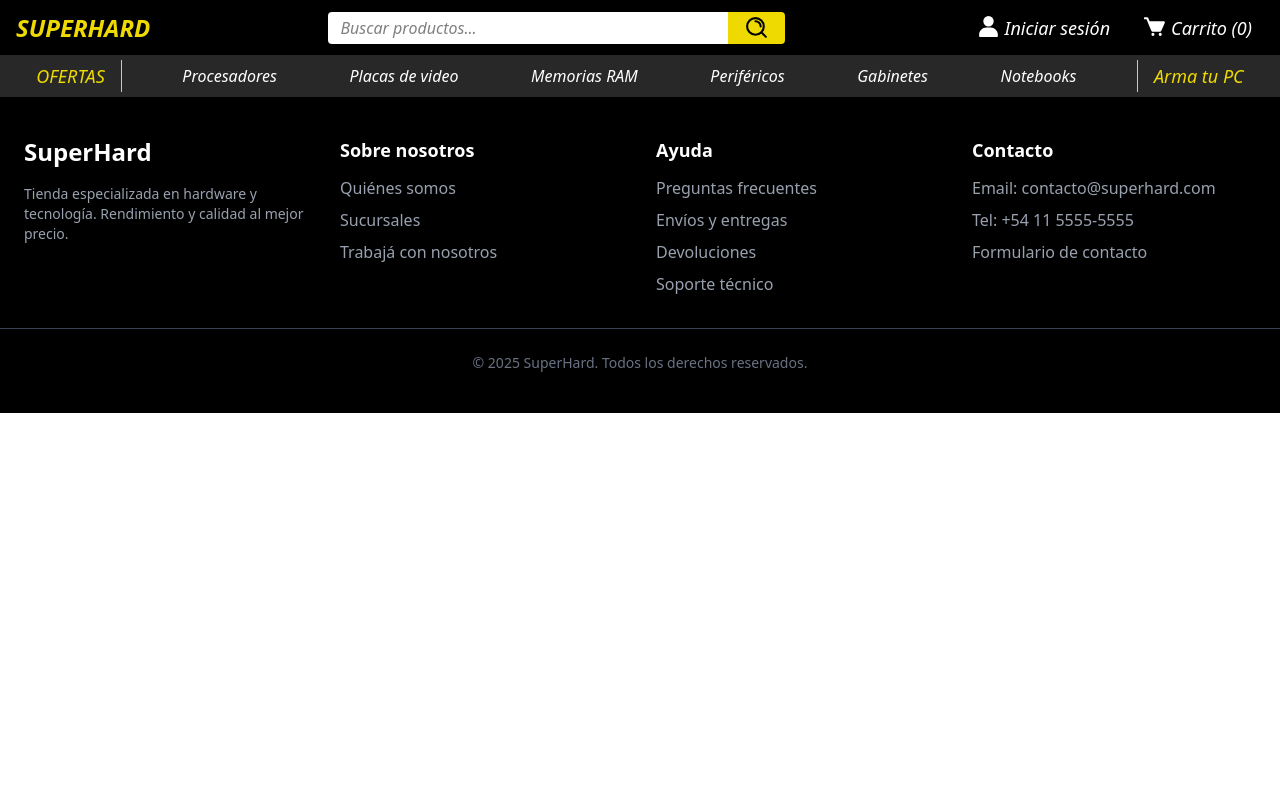
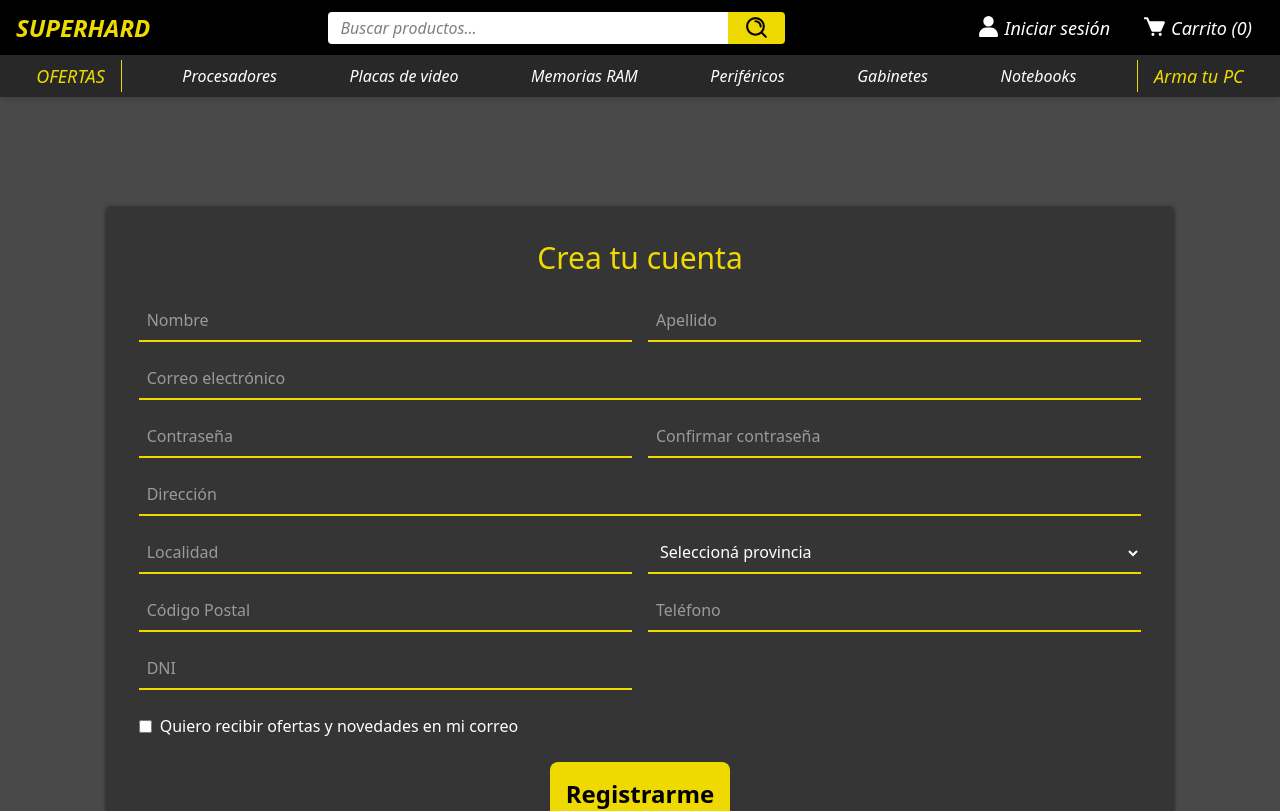
Before and after one commit to GzaJai/SUPERHARD, a React (Vite) app in the folder superhard-frontend/: page /register in a window 1280 px wide. Shown: the top 811 px of the page. Built offline with nearby package versions, Linux system fonts and the light colour scheme.

Commit message:
Agregando Register y forgot password

```diff
--- a/superhard-frontend/src/components/Carousel.jsx
+++ b/superhard-frontend/src/components/Carousel.jsx
@@ -26,7 +26,7 @@ function Carousel() {
   };
 
   return (
-    <div className="bg-[#3E3E3E] text-white py-6 px-6 mt-10 mb-10 mx-auto min-w-screen max-w-7xl shadow-md">
+    <div className="bg-[#3E3E3E] text-white py-6 px-6 mt-10 mb-10 mx-auto min-w-screen max-w-7xl shadow-[0_0_4px_rgba(0,0,0,0.9)]">
       {/* Título */}
       <h2 className="text-2xl font-bold text-[#EEDA00] mb-5 text-center">
         ¡Más vendidos!
--- a/superhard-frontend/src/components/Footer.jsx
+++ b/superhard-frontend/src/components/Footer.jsx
@@ -2,7 +2,7 @@ import { Link} from "react-router-dom";
 
 function Footer() {
   return (
-    <footer className="bg-black text-white min-w-screen py-10">
+    <footer className="bg-black text-white min-w-screen py-5">
       <div className="container mx-auto px-6 grid grid-cols-1 md:grid-cols-4 gap-8">
 
         {/* Marca */}
--- /dev/null
+++ b/superhard-frontend/src/components/pages/ForgotPassword.jsx
@@ -0,0 +1,75 @@
+import React, { useState } from 'react';
+import { Link } from 'react-router-dom';
+
+export default function ForgotPassword() {
+  const [email, setEmail] = useState('');
+  const [message, setMessage] = useState('');
+  const [error, setError] = useState('');
+  const [loading, setLoading] = useState(false);
+
+  const handleSubmit = async (e) => {
+    e.preventDefault();
+    setMessage('');
+    setError('');
+
+    if (!email.trim()) {
+      setError('Ingresa tu correo electrónico');
+      return;
+    }
+
+    setLoading(true);
+    try {
+      const response = await fetch('http://localhost:8080/api/forgot-password', {
+        method: 'POST',
+        headers: { 'Content-Type': 'application/json' },
+        body: JSON.stringify({ email })
+      });
+
+      const data = await response.json();
+
+      if (response.ok) {
+        setMessage('Si el correo existe, se ha enviado un enlace para restablecer la contraseña.');
+      } else {
+        setError(data.message || 'Hubo un error al enviar el correo');
+      }
+    } catch (err) {
+      setError('Error en el servidor');
+    } finally {
+      setLoading(false);
+    }
+  };
+
+  return (
+    <div className="bg-[#494949] w-dvw mx-auto pt-[7rem] pb-[5rem] flex justify-center">
+      <form
+        onSubmit={handleSubmit}
+        className="flex flex-col p-[2rem] w-2/3 md:w-1/3 bg-[#353535] text-white text-center items-center rounded-xl gap-[1.5rem] shadow-lg"
+      >
+        <h2 className="text-3xl text-[#EEDA00]">Olvidé mi contraseña</h2>
+
+        <input
+          type="email"
+          placeholder="Ingresa tu correo"
+          value={email}
+          onChange={(e) => setEmail(e.target.value)}
+          className="w-full p-2 bg-[#353535] text-[#fff] border-b-2 border-[#EEDA00] outline-none focus:border-white transition-colors duration-200"
+        />
+
+        {message && <p className="text-green-400">{message}</p>}
+        {error && <p className="text-red-400">{error}</p>}
+
+        <button
+          type="submit"
+          disabled={loading}
+          className={`p-[1rem] font-bold text-2xl text-black bg-[#EEDA00] rounded-lg cursor-pointer ${loading ? 'opacity-60 cursor-not-allowed' : ''}`}
+        >
+          {loading ? 'Enviando...' : 'Enviar enlace'}
+        </button>
+
+        <Link to="/login" className="text-sm mt-2">
+          Volver al login
+        </Link>
+      </form>
+    </div>
+  );
+}
--- a/superhard-frontend/src/components/pages/Login.jsx
+++ b/superhard-frontend/src/components/pages/Login.jsx
@@ -48,20 +48,20 @@ const Login = ({setUser}) => {
     <div className='bg-[#494949] w-dvw h-dvh pt-[5rem]'>
       <form
         onSubmit={handleLogin}
-        className='flex flex-col p-[2rem] mx-auto w-1/2 bg-[#3E3E3E] text-white text-center items-center rounded-xl gap-[2rem]'
+        className='flex flex-col p-[2rem] mx-auto w-3/5 bg-[#353535] text-white text-center items-center rounded-xl gap-[2rem]'
       >
         <h2 className='text-3xl text-[#EEDA00]'>Ingresa a tu cuenta</h2>
 
         <div className='flex flex-col w-3/4 items-center gap-[1rem]'>
           <input
-            className='w-full p-1 bg-white text-[#3E3E3E] rounded-md'
+            className='w-full p-2 bg-[#353535] text-[#fff] border-b-2 border-[#EEDA00] outline-none focus:border-white transition-colors duration-200'
             type="email"
             placeholder='Ingresa tu correo'
             value={email}
             onChange={(e) => setEmail(e.target.value)}
           />
           <input
-            className='w-full p-1 bg-white text-[#3E3E3E] rounded-md'
+            className='w-full p-2 bg-[#353535] text-[#fff] border-b-2 border-[#EEDA00] outline-none focus:border-white transition-colors duration-200'
             type="password"
             placeholder='Ingresa tu contraseña'
             value={password}
--- /dev/null
+++ b/superhard-frontend/src/components/pages/Register.jsx
@@ -0,0 +1,101 @@
+import React, { useState } from 'react'
+import { useNavigate } from 'react-router-dom'
+
+export default function Register({ setUser }) {
+  const [name, setName] = useState("")
+  const [lastName, setLastName] = useState("")
+  const [email, setEmail] = useState("")
+  const [password, setPassword] = useState("")
+  const [confirmPassword, setConfirmPassword] = useState("")
+  const [address, setAddress] = useState("")
+  const [locality, setLocality] = useState("")
+  const [province, setProvince] = useState("")
+  const [postalCode, setPostalCode] = useState("")
+  const [phone, setPhone] = useState("")
+  const [dni, setDni] = useState("")
+  const [subscribeOffers, setSubscribeOffers] = useState(false)
+  const [error, setError] = useState("")
+  const [loading, setLoading] = useState(false)
+
+  const navigate = useNavigate()
+
+  const provinces = [
+    'Ciudad Autónoma de Buenos Aires','Buenos Aires','Catamarca','Chaco','Chubut','Córdoba','Corrientes','Entre Ríos','Formosa','Jujuy','La Pampa','La Rioja','Mendoza','Misiones','Neuquén','Río Negro','Salta','San Juan','San Luis','Santa Cruz','Santa Fe','Santiago del Estero','Tierra del Fuego','Tucumán'
+  ]
+
+  const handleRegister = async (e) => {
+    e.preventDefault()
+    setError("")
+
+    if (!name || !lastName || !email || !password || !confirmPassword || !address || !locality || !province || !postalCode || !phone || !dni) {
+      setError("Completa todos los campos")
+      return
+    }
+    if (password !== confirmPassword) {
+      setError("Las contraseñas no coinciden")
+      return
+    }
+
+    setLoading(true)
+
+    try {
+      const body = { name, lastName, email, password, address, locality, province, postalCode, phone, dni, subscribeOffers }
+      const response = await fetch("http://localhost:8080/api/register", {
+        method: "POST",
+        headers: { "Content-Type": "application/json" },
+        body: JSON.stringify(body)
+      })
+      if (!response.ok) throw new Error("Error en el servidor")
+      const data = await response.json()
+      if (data.success) {
+        const userWithRol = { ...data.user, rol: data.rol }
+        if (data.token) localStorage.setItem("token", data.token)
+        localStorage.setItem("user", JSON.stringify(userWithRol))
+        setUser(userWithRol)
+        navigate("/")
+      } else setError(data.message || "No se pudo registrar")
+    } catch (err) {
+      setError(err.message || "Hubo un problema al registrarse")
+    } finally {
+      setLoading(false)
+    }
+  }
+
+  const inputClass = 'w-full p-2 bg-[#353535] text-[#fff] border-b-2 border-[#EEDA00] outline-none focus:border-white transition-colors duration-200'
+
+  return (
+    <div className='bg-[#494949] w-dvw min-h-dvh pt-[7rem] pb-[5rem] flex justify-center'>
+      <form onSubmit={handleRegister} className='flex flex-col p-[2rem] w-5/6 bg-[#353535] text-white text-center items-center gap-[1.5rem] shadow-[0_0_5px_rgba(0,0,0,0.7)]'>
+        <h2 className='text-3xl text-[#EEDA00]'>Crea tu cuenta</h2>
+
+        <div className='grid grid-cols-2 gap-4 w-full'>
+          <input className={inputClass} type='text' placeholder='Nombre' value={name} onChange={e => setName(e.target.value)} />
+          <input className={inputClass} type='text' placeholder='Apellido' value={lastName} onChange={e => setLastName(e.target.value)} />
+          <input className={`${inputClass} col-span-2`} type='email' placeholder='Correo electrónico' value={email} onChange={e => setEmail(e.target.value)} />
+          <input className={inputClass} type='password' placeholder='Contraseña' value={password} onChange={e => setPassword(e.target.value)} />
+          <input className={inputClass} type='password' placeholder='Confirmar contraseña' value={confirmPassword} onChange={e => setConfirmPassword(e.target.value)} />
+          <input className={`${inputClass} col-span-2`} type='text' placeholder='Dirección' value={address} onChange={e => setAddress(e.target.value)} />
+          <input className={inputClass} type='text' placeholder='Localidad' value={locality} onChange={e => setLocality(e.target.value)} />
+          <select className={`${inputClass}`} value={province} onChange={e => setProvince(e.target.value)}>
+            <option value=''>Seleccioná provincia</option>
+            {provinces.map(p => <option key={p} value={p}>{p}</option>)}
+          </select>
+          <input className={inputClass} type='text' placeholder='Código Postal' value={postalCode} onChange={e => setPostalCode(e.target.value)} />
+          <input className={inputClass} type='text' placeholder='Teléfono' value={phone} onChange={e => setPhone(e.target.value)} />
+          <input className={inputClass} type='text' placeholder='DNI' value={dni} onChange={e => setDni(e.target.value)} />
+        </div>
+
+        <div className='flex items-center gap-2 w-full text-left'>
+          <input type='checkbox' id='subscribeOffers' checked={subscribeOffers} onChange={e => setSubscribeOffers(e.target.checked)} className='ml-0' />
+          <label htmlFor='subscribeOffers'>Quiero recibir ofertas y novedades en mi correo</label>
+        </div>
+
+        {error && <p className='text-red-400'>{error}</p>}
+
+        <button type='submit' disabled={loading} className={`p-[1rem] font-bold text-2xl text-black bg-[#EEDA00] rounded-lg cursor-pointer ${loading ? 'opacity-60 cursor-not-allowed' : ''}`}>
+          {loading ? 'Registrando...' : 'Registrarme'}
+        </button>
+      </form>
+    </div>
+  )
+}
--- a/superhard-frontend/src/routes/AppRouter.jsx
+++ b/superhard-frontend/src/routes/AppRouter.jsx
@@ -6,6 +6,8 @@ import Header from '../components/Header';
 import ShoppingCart from '../components/pages/ShoppingCart';
 import ProductDetails from '../components/pages/ProductDetails';
 import Footer from '../components/Footer';
+import Register from '../components/pages/Register';
+import ForgotPassword from '../components/pages/ForgotPassword';
 
 
 export default function AppRouter({user, setUser}) {
@@ -19,6 +21,8 @@ export default function AppRouter({user, setUser}) {
             <Route path='/shopping-cart' element={<ShoppingCart />} />
             <Route path='/product/:id' element={<ProductDetails />} />
             <Route path='/login' element={<Login setUser={setUser} />} />
+            <Route path="/register" element={<Register setUser={setUser} />} />
+            <Route  path='/forgot' element= {<ForgotPassword/>}/>
         </Routes>
 
        <Footer />
```
